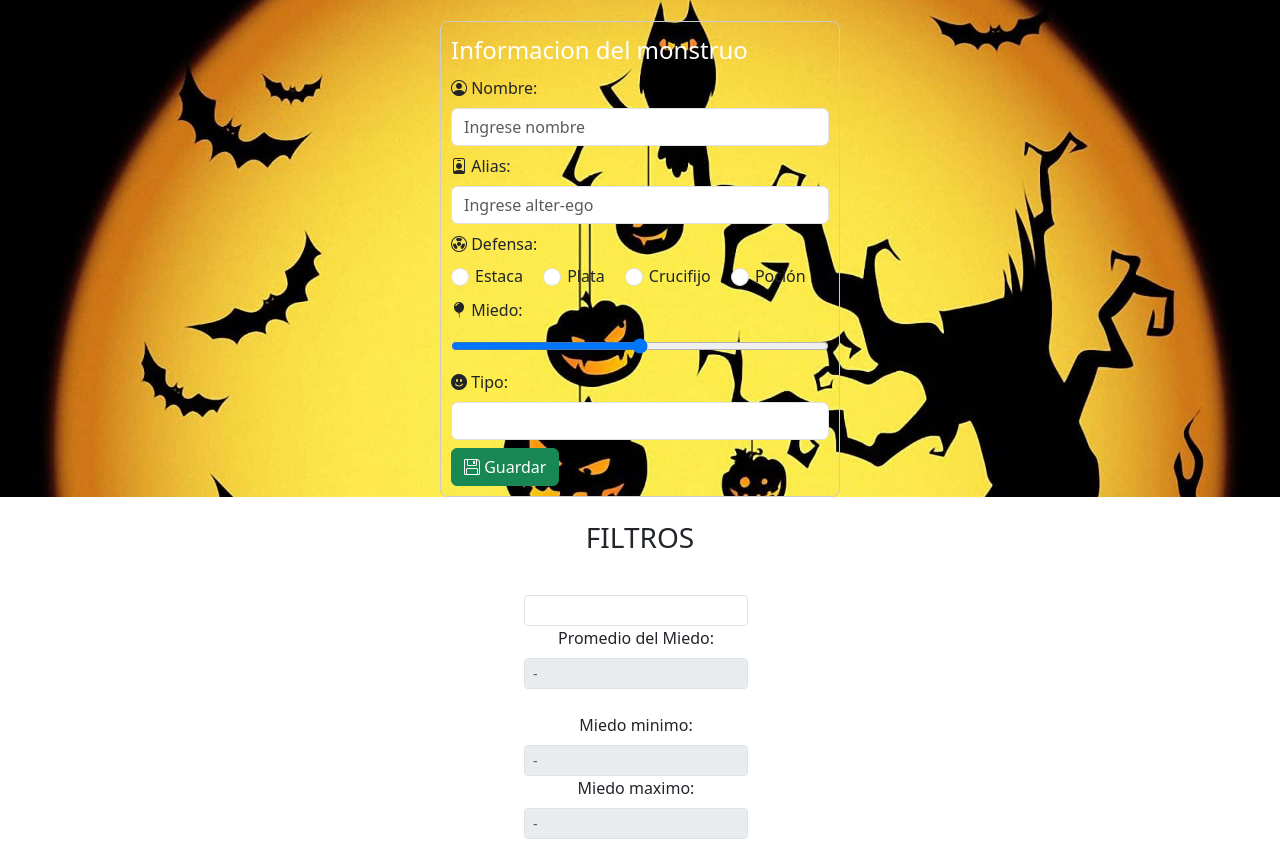
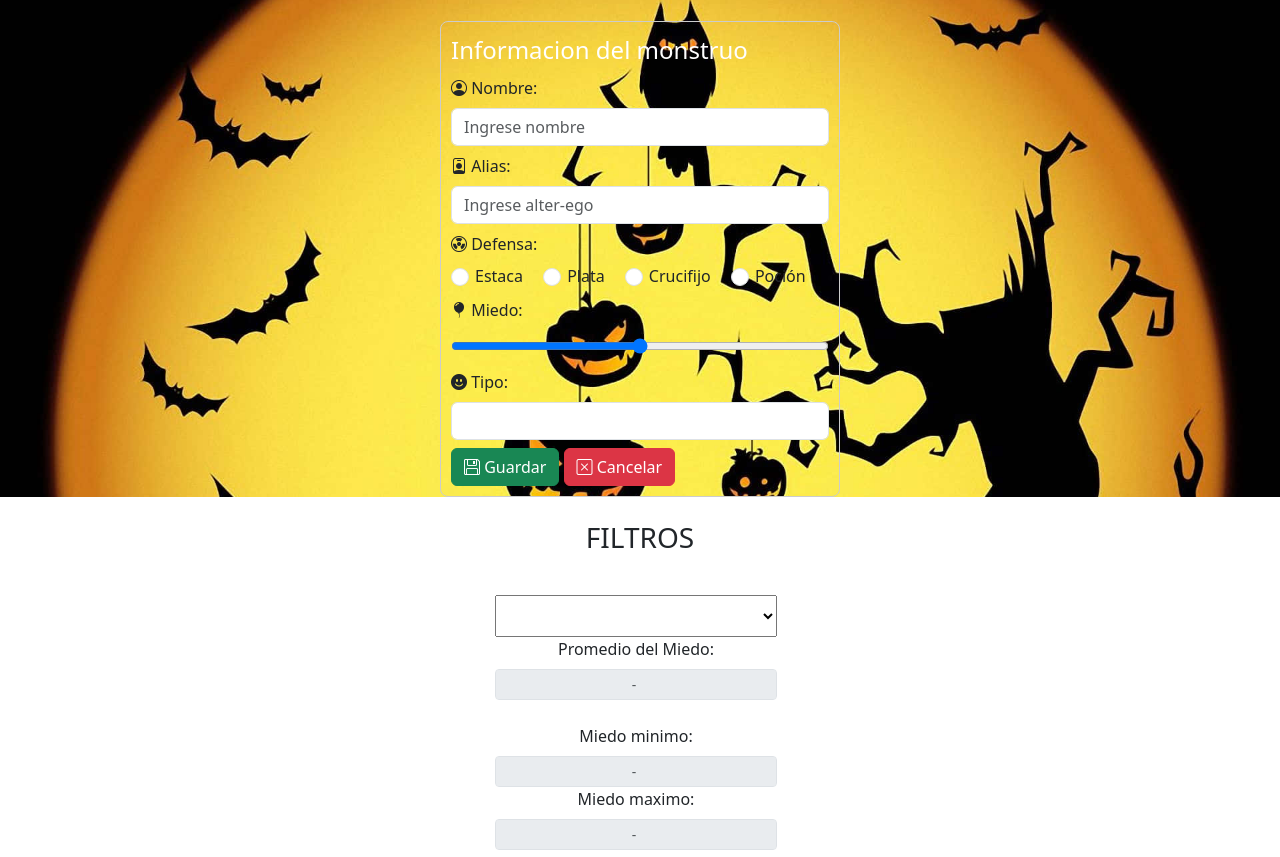
Before and after one commit to MairaBerdun/Berdun.Maira.SPPLABIII3D, a plain HTML site: page monstruosCrud.html in a window 1280 px wide. Shown: the part 95-952 px from the top of the page. Drawn offline with nearby package versions, Linux system fonts and the light colour scheme; no server answers.

Commit message:
cambios vista

```diff
--- a/css/style.css
+++ b/css/style.css
@@ -53,6 +53,12 @@ textarea {
   box-sizing: border-box;
 }
 
+.centrar-input {
+  text-align: center;
+  margin: 0 auto;
+  display: block;
+}
+
 #loader {
   height: 50px;
   width: 50px;
--- a/monstruosCrud.html
+++ b/monstruosCrud.html
@@ -109,7 +109,7 @@
         <button type="submit" class="btn btn-success" id="btnAgregar">
           <i class="bi bi-floppy"></i> Guardar
         </button>
-        <button type="submit" class="btn btn-danger" id="BtnCancelar" hidden>
+        <button type="submit" class="btn btn-danger" id="BtnCancelar">
           <i class="bi bi-x-square"></i> Cancelar
         </button>
       </fieldset>
@@ -123,29 +123,17 @@
       <h3 class="text-center">FILTROS</h3>
       <div class="list-inline-item">
         <label for="filtro" class="text-white"> Filtrar por:</label>
-        <select name="filtroTipos" id="filtroTipos" class="form-control form-select-sm">
+        <select name="filtroTipos" id="filtroTipos" class="dropdown-toggle-sm">
         </select>
-        <!--
-          <div class="dropdown">
-          <button class="btn btn-secondary dropdown-toggle" type="button" id="dropdownMenuButton1" data-bs-toggle="dropdown" aria-expanded="false">
-              Filtrar por:
-          </button>
-          <ul class="dropdown-menu" aria-labelledby="dropdownMenuButton1" id="filtroTipos">
-               Aca se cargan los datos de manera dinámica
-            </ul>
-          </div>
-        -->
-
-
         <label for="promedio">Promedio del Miedo:</label>
-        <input type="text" name="txtPromedio" id="promedio" class="form-control form-select-sm" placeholder="-"
+        <input type="text" name="txtPromedio" id="promedio" class="form-control form-select-sm centrar-input" placeholder="-"
           disabled />
         <br>
         <label for="miedoMin">Miedo minimo:</label>
-        <input type="text" name="txtMiedoMin" id="miedoMin" class="form-control form-select-sm" placeholder="-"
+        <input type="text" name="txtMiedoMin" id="miedoMin" class="form-control form-select-sm centrar-input" placeholder="-"
           disabled />
         <label for="miedoMax">Miedo maximo:</label>
-        <input type="text" name="txtMiedoMin" id="miedoMax" class="form-control form-select-sm" placeholder="-"
+        <input type="text" name="txtMiedoMin" id="miedoMax" class="form-control form-select-sm centrar-input" placeholder="-"
           disabled />
         <br>
       </div>
@@ -236,6 +224,7 @@
   <script src="https://cdn.jsdelivr.net/npm/bootstrap@5.3.2/dist/js/bootstrap.bundle.min.js"
     integrity="sha384-C6RzsynM9kWDrMNeT87bh95OGNyZPhcTNXj1NW7RuBCsyN/o0jlpcV8Qyq46cDfL"
     crossorigin="anonymous"></script>
+  <script src="https://cdn.jsdelivr.net/npm/axios@1.1.2/dist/axios.min.js"></script>
   <script src="./scripts/app.js" type="module" defer></script>
 </body>
 
```
Also changed, not shown: scripts/app.js (+2 -18 lines).
